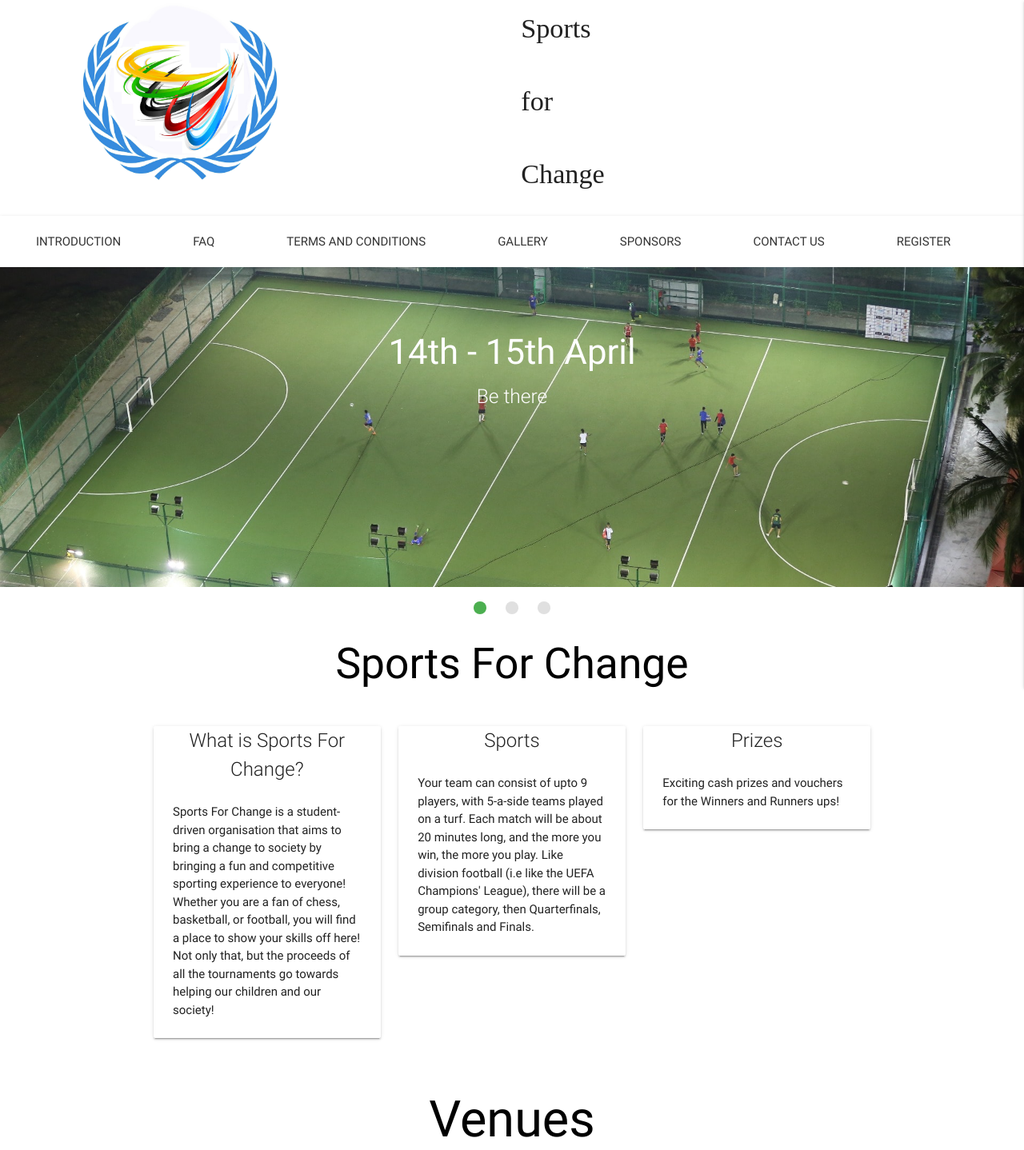
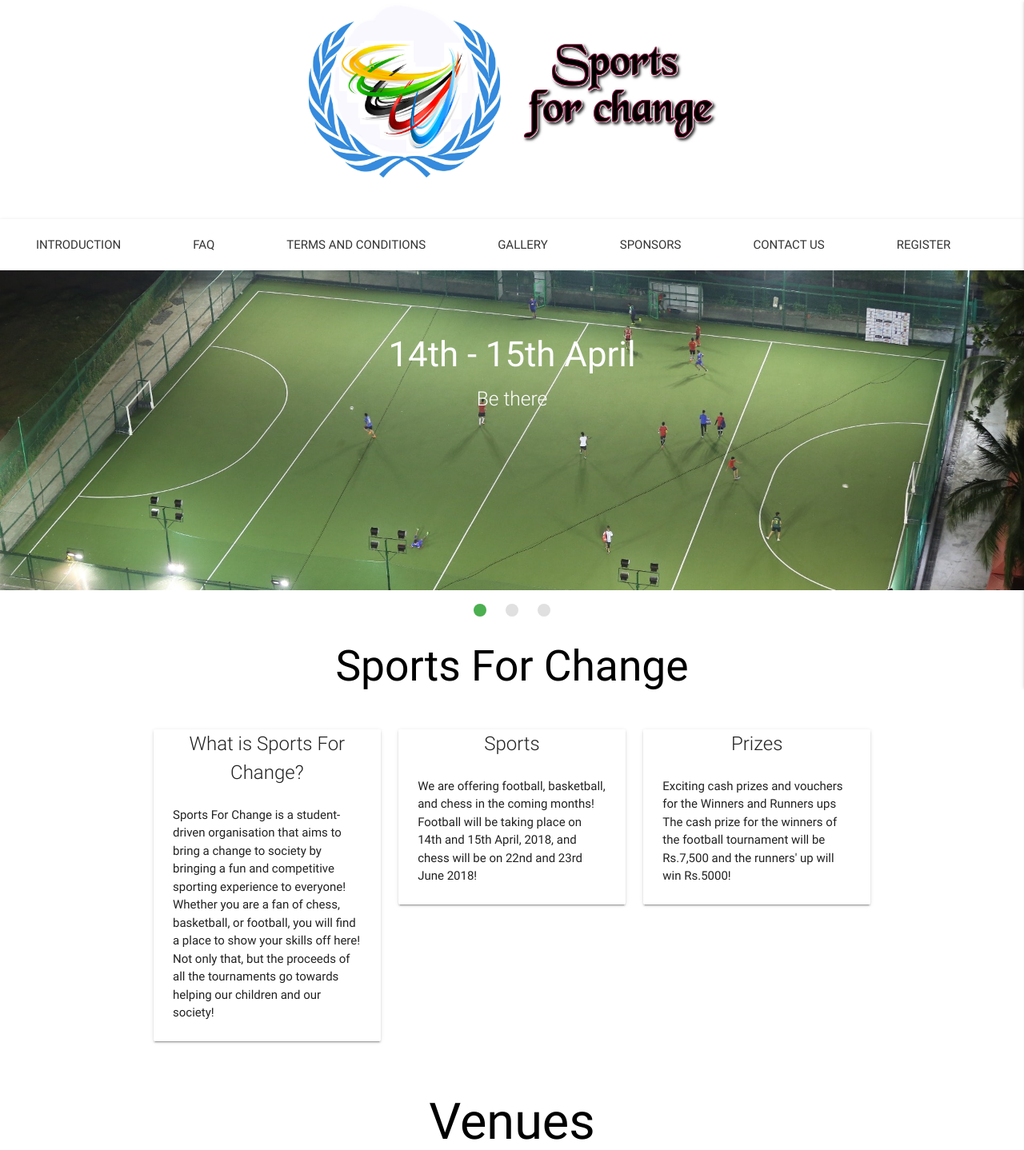
Before and after one commit to BK-Modding/Ball-of-Duty-Website, a Flask app: page / in a window 1280 px wide. Shown: the top 1438 px of the page at 80% size. Run offline with Flask 2, Linux system fonts and the light colour scheme; some libraries are stand-ins or nearby versions; some web fonts are replaced.

Commit message:
Logo changes

```diff
--- a/templates/index.html
+++ b/templates/index.html
@@ -44,14 +44,13 @@
       <div class="col s4">
         <div class="card">
           <div class='card-title center-align'>Sports</div>
-          <div class="card-content"> Your team can consist of upto 9 players, with 5-a-side teams played on a turf. Each match will be about 20 minutes long, and the more you win, the more you play. Like division football (i.e like the UEFA Champions' League), there will be a group
-            category, then Quarterfinals, Semifinals and Finals. </div>
+          <div class="card-content"> We are offering football, basketball, and chess in the coming months! Football will be taking place on 14th and 15th April, 2018, and chess will be on 22nd and 23rd June 2018! </div>
         </div>
       </div>
       <div class="col s4">
         <div class="card">
           <div class='card-title center-align'>Prizes</div>
-          <div class="card-content"> Exciting cash prizes and vouchers for the Winners and Runners ups! </div>
+          <div class="card-content"> Exciting cash prizes and vouchers for the Winners and Runners ups The cash prize for the winners of the football tournament will be Rs.7,500 and the runners' up will win Rs.5000! </div>
         </div>
       </div>
     </div>
--- a/templates/layout.html
+++ b/templates/layout.html
@@ -20,30 +20,26 @@
     <script type="text/javascript" src="{{ url_for('static', filename='js/materialize.min.js') }}"></script>
     <script type="text/javascript" src="{{ url_for('static', filename='js/custom.js') }}"></script>
 
-    <style type = "text/css">
-        #fancyfont
-        {
+    <style type="text/css">
+        #fancyfont {
             font-family: "Sofia";
         }
     </style>
 
     <div class="row">
         <div class="col s6">
-            <img class="responsive-img" style="position:absolute;left:100px" width="250px" height="250px" src="{{ url_for('static', filename='images/logo.jpg') }}">
+            <!-- 250px, below 725px-->
+            <a href = "/"><img class="responsive-img" style="position:relative;left:60%" width="40%" height="40%" src="{{ url_for('static', filename='images/logo.jpg') }}"></a>
         </div>
-        <div id = "fancyfont" class = "col s6">
-            <h4 class = ''>Sports</h4>
-            <br>
-            <h4 class = ''>for</h4>
-            <br>
-            <h4 class = ''>Change</h4>
+        <div class="col s6">
+            <a href = "/"><img class="responsive-img" style="position:relative;top:50px;" width="40%" height="40%" src="{{ url_for('static', filename='images/logo2.png') }}"></a>
         </div>
     </div>
     <nav>
         <div class="nav-wrapper white">
-           <!-- <a href="/" class="brand-logo left black-text"><img style = "position:absolute;left:5px;" width = "63px" height = "63px" src = "{{ url_for('static', filename='images/logo.jpg') }}"></a> -->
-            <ul class="center">
-                <div class="hide-on-med-and-down">
+            <!-- <a href="/" class="brand-logo left black-text"><img style = "position:absolute;left:5px;" width = "63px" height = "63px" src = "{{ url_for('static', filename='images/logo.jpg') }}"></a> -->
+            <div class="hide-on-med-and-down">
+                <ul class="center">
                     <li><a href="/#introduction" class="btn-flat">Introduction</a></li>
                     <li><a href="/#faq" class="btn-flat">FAQ</a></li>
                     <li><a href="/termsandconditions" class="btn-flat">Terms and Conditions</a></li>
@@ -51,16 +47,19 @@
                     <li><a href="/sponsors" class="btn-flat">Sponsors</a></li>
                     <li><a href="/contactus" class="btn-flat">Contact us</a></li>
                     <li><a href="/registration" class="btn-flat">Register</a></li>
-                </div>
-                <div class="hide-on-large-only">
-                    <li><a data-activates="slide-out" class="button-collapse btn-flat">Menu</a></li>
-                </div>
-            </ul>
+                </ul>
+            </div>
+            <div class="hide-on-large-only">
+                <ul class="right">
+                    <li><a data-activates="slide-out" class="button-collapse btn-flat center">Menu</a></li>
+                </ul>
+            </div>
             <ul id="slide-out" class="side-nav">
                 <li><a href="/#introduction" class="btn-flat">Introduction</a></li>
                 <li><a href="/#faq" class="btn-flat">FAQ</a></li>
                 <li><a href="/termsandconditions" class="btn-flat">Terms and Conditions</a></li>
                 <li><a href="/#gallery" class="btn-flat">Gallery</a></li>
+                <li><a href="/sponsors" class="btn-flat">Sponsors</a></li>
                 <li><a href="/contactus" class="btn-flat">Contact us</a></li>
                 <li><a href="/registration" class="btn-flat">Register</a></li>
             </ul>
--- a/templates/t&c.html
+++ b/templates/t&c.html
@@ -1,7 +1,7 @@
 {% extends "layout.html" %} {% block bodytag %}
 
 <body class="">{% endblock %} {% block content %}
-<link type="text/css" rel="stylesheet" href="{{ url_for('static', filename='css/custom.css') }}" media="screen,pro`jection" />
+<link type="text/css" rel="stylesheet" href="{{ url_for('static', filename='css/custom.css') }}" media="screen,projection" />
     <div class="container">
         <div class="row"></div>
         <div class="row"></div>
```
Also changed, not shown: static/images/logo2.png (added).
